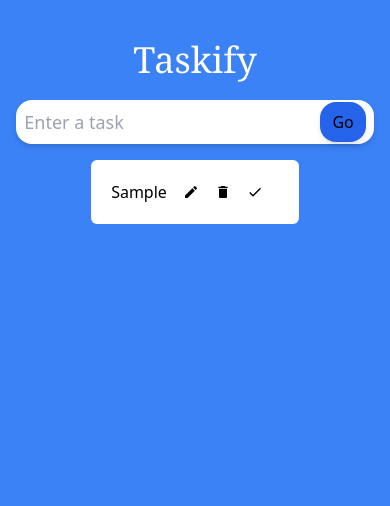
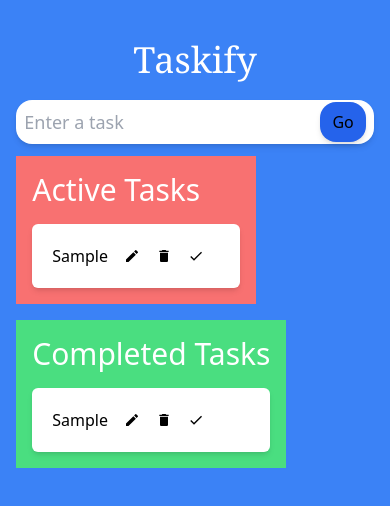
Before and after one commit to dparth8421/Advance_Todo, a React (Create React App) app: page / in a window 390 px wide. Both pictures are taken after typing "Sample" into the empty fields and a click on the button "Go". Shown: the top 506 px of the page. Built offline with nearby package versions, Linux system fonts and the light colour scheme.

Commit message:
Created 2 section for tasks && Made it responsive && Added styles

```diff
--- a/package.json
+++ b/package.json
@@ -11,6 +11,7 @@
     "@types/react": "^18.2.42",
     "@types/react-dom": "^18.2.17",
     "react": "^18.2.0",
+    "react-beautiful-dnd": "^13.1.1",
     "react-dom": "^18.2.0",
     "react-icons": "^4.12.0",
     "react-scripts": "5.0.1",
--- a/src/component/SingleTodo.tsx
+++ b/src/component/SingleTodo.tsx
@@ -42,7 +42,7 @@ const SingleTodo = ({ todo, setState, todos }: Props) => {
   }, [edit]);
   return (
     <form
-      className="flex rounded-md p-5 mt-4 bg-white"
+      className="flex rounded-md p-5 mt-4 bg-white shadow-md hover:bg-gray-300 transition duration-300 ease-in-out "
       onSubmit={(e) => handleEdit(e, todo.id)}
     >
       {edit ? (
@@ -50,7 +50,7 @@ const SingleTodo = ({ todo, setState, todos }: Props) => {
           ref={inputRef}
           value={editTodo}
           onChange={(e) => setEditTodo(e.target.value)}
-          className="outline-none"
+          className="outline-none rounded-md"
         />
       ) : todo.isDone ? (
         <s>{todo.todo}</s>
--- a/src/component/TodoList.tsx
+++ b/src/component/TodoList.tsx
@@ -6,17 +6,32 @@ interface Props {
   state: Todo[];
   setState: React.Dispatch<React.SetStateAction<Todo[]>>;
 }
+
 const TodoList: React.FC<Props> = ({ state, setState }: Props) => {
   return (
-    <div className="flex justify-evenly flex-wrap w-11/12">
+    <div className="flex flex-col mt-3 w-11/12 md:flex-row md:justify-between items-start">
+      <div className="bg-red-400 p-4 mb-4 md:mb-0 md:w-1/2 md:mr-4">
+        <span className="text-3xl text-white">Active Tasks</span>
         {state.map((todo) => (
           <SingleTodo
             todo={todo}
+            todos={state}
             key={todo.id}
-          todos={state}
             setState={setState}
           />
         ))}
+      </div>
+      <div className="bg-green-400 p-4 md:w-1/2">
+        <span className="text-3xl text-white">Completed Tasks</span>
+        {state.map((todo) => (
+          <SingleTodo
+            todo={todo}
+            todos={state}
+            key={todo.id}
+            setState={setState}
+          />
+        ))}
+      </div>
     </div>
   );
 };
```
Also changed, not shown: 1 other file (tests, documents, lock files or other folders). Lines whose indentation alone changed are shown as unchanged.
